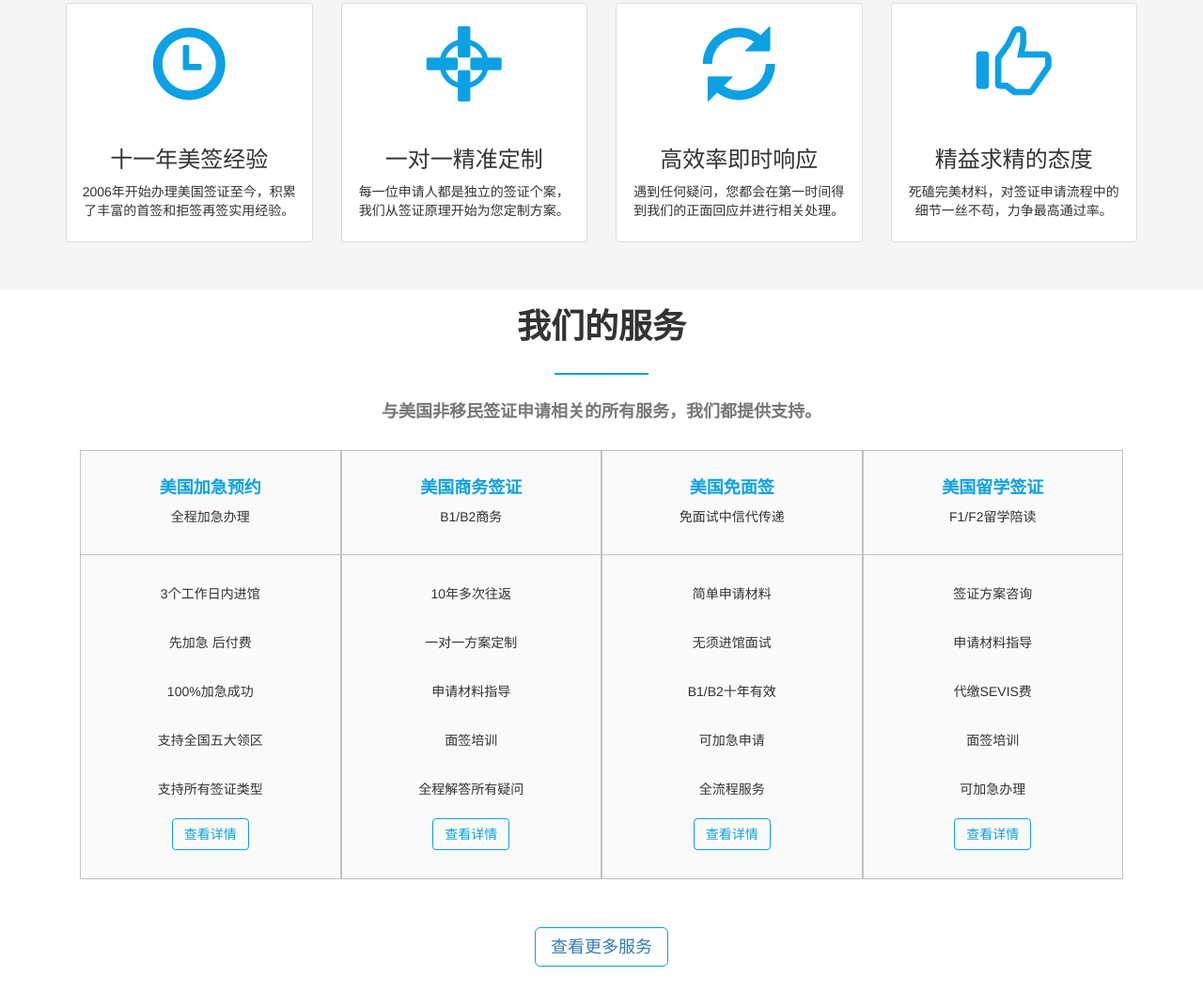
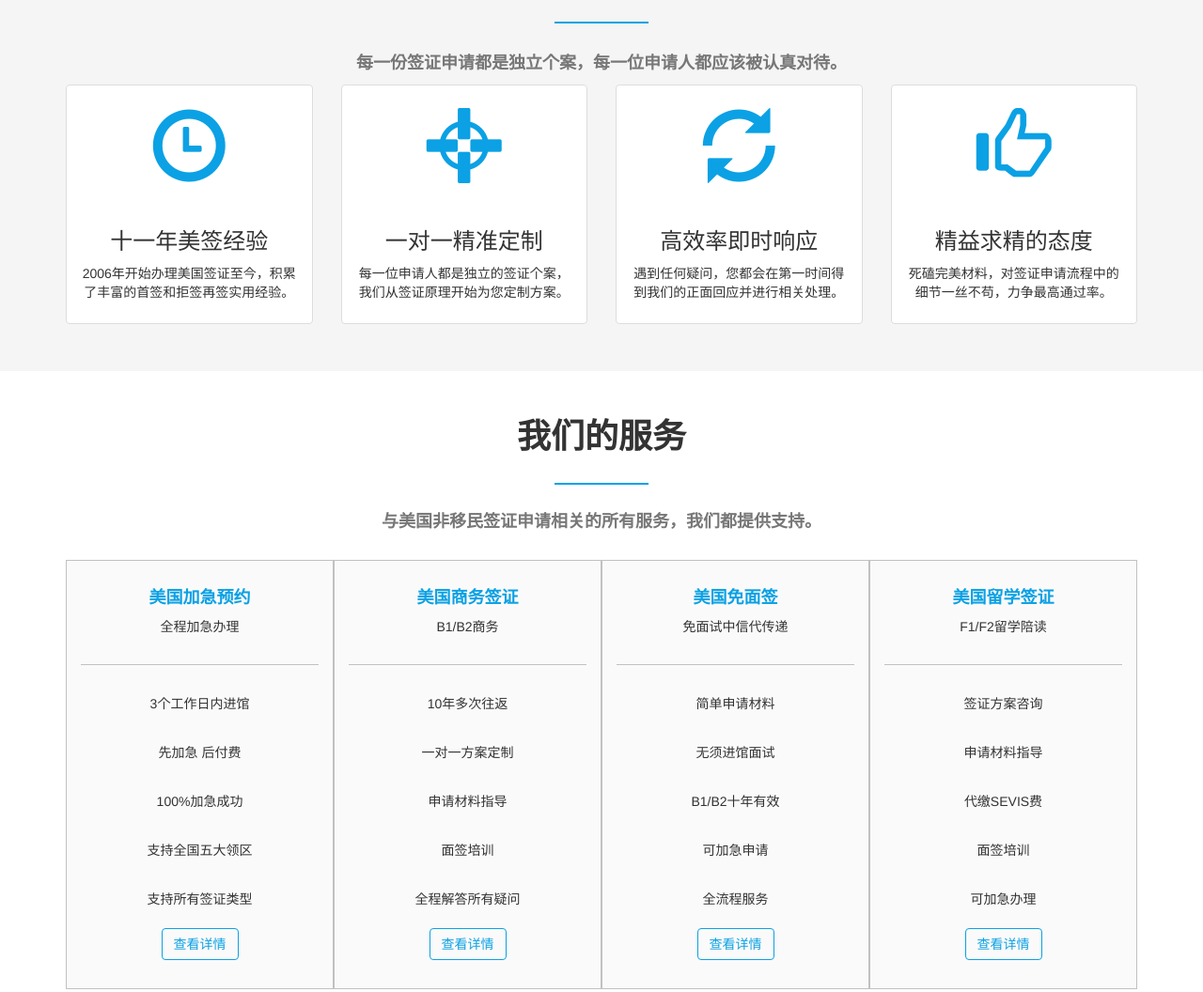
Before and after one commit to Mike-jay1/zlxm, a plain HTML site: page index.html in a window 1280 px wide. Shown: the part 916-1972 px from the top of the page at 94% size. Drawn offline with Linux system fonts and the light colour scheme.

Commit message:
Update index.html

```diff
--- a/index.html
+++ b/index.html
@@ -145,10 +145,8 @@
       padding-bottom: 60px;
     }
   .card-area .card-item {
-      float: left;
       position: relative;
       list-style: none;
-      width: 25%;
       background-color: #fafafa;
       border: 1px solid #c1c1c1;
       transition:1s;
@@ -322,8 +320,8 @@
       padding-left: 30px;
       padding-right: 30px;
       margin-top: 20px;
-      position: relative;
-      left: 43%;
+      /* position: relative;
+      left: 43%; */
     }
     .xbk{
       color: white;
@@ -392,6 +390,9 @@
      }
      #slider-goTop{
        background:url('./img/clan-slider.png')no-repeat 0 0px;
+     }
+     .mz_lbt{
+       margin-top: 87px;
      }
 </style>
 <script>
@@ -483,7 +484,7 @@
     </div>
 
   <!-- 下面是轮播图 -->
-  <div id="carousel-example-generic" class="carousel slide" data-ride="carousel">
+  <div id="carousel-example-generic" class="carousel slide mz_lbt" data-ride="carousel">
     <!-- Indicators -->
     <ol class="carousel-indicators">
       <li data-target="#carousel-example-generic" data-slide-to="0" class="active"></li>
@@ -604,9 +605,9 @@
       </div>
     </div>
 
-      <div class="mz_box3">
+      <div class="mz_box3 row">
         <div class="container">
-            <div class="col-sm-12 main-title">
+            <div class="main-title">
                 <h2 class="h1 text-center"><strong>我们的服务</strong></h2>
                 <p class="line line-big"></p>
                 <h2>
@@ -614,9 +615,9 @@
                 </h2>
             </div>
             <!-- 下面是底部的 -->
-            <div class="col-xs-12 text-center card-box">
+            <div class="text-center card-box">
                 <ul class="card-area">
-                    <li class="card-item">
+                    <li class="card-item col-xs-12 col-md-3">
                         <div class="card-title">
                             <h4>美国加急预约</h4>
 
@@ -637,7 +638,7 @@
 
                         </div>
                     </li>
-                    <li class="card-item">
+                    <li class="card-item col-xs-12 col-md-3">
                         <div class="card-title">
                             <h4>美国商务签证</h4>
 
@@ -656,7 +657,7 @@
                             <a class="btn btn-outline-inverse ">查看详情</a>
                         </div>
                     </li>
-                    <li class="card-item">
+                    <li class="card-item col-xs-12 col-md-3">
                         <div class="card-title">
                             <h4>美国免面签</h4>
 
@@ -675,7 +676,7 @@
                             <a href="" class="btn btn-outline-inverse ">查看详情</a>
                         </div>
                     </li>
-                    <li class="card-item">
+                    <li class="card-item col-xs-12 col-md-3">
                         <div class="card-title">
                             <h4>美国留学签证</h4>
 
@@ -943,7 +944,7 @@
                                         <p class="iine-big mz_phx"></p>
                                         <p class="text-center mz_p"><strong>资深美签专家在线为您解答所有疑惑</strong></p>
                                         <!-- <h4 class="mz_h4">资深美签专家在线为您解答所有疑惑</h4> -->
-                                        <a href="" class="btn btn-outline-inverse btn-lg web-chat mz_mfzx">免费咨询</a>
+                                        <p class="text-center"><a href="" class="btn btn-outline-inverse btn-lg web-chat mz_mfzx">免费咨询</a></p>
                                     </div>
                                 </div>
                             </div>
```
